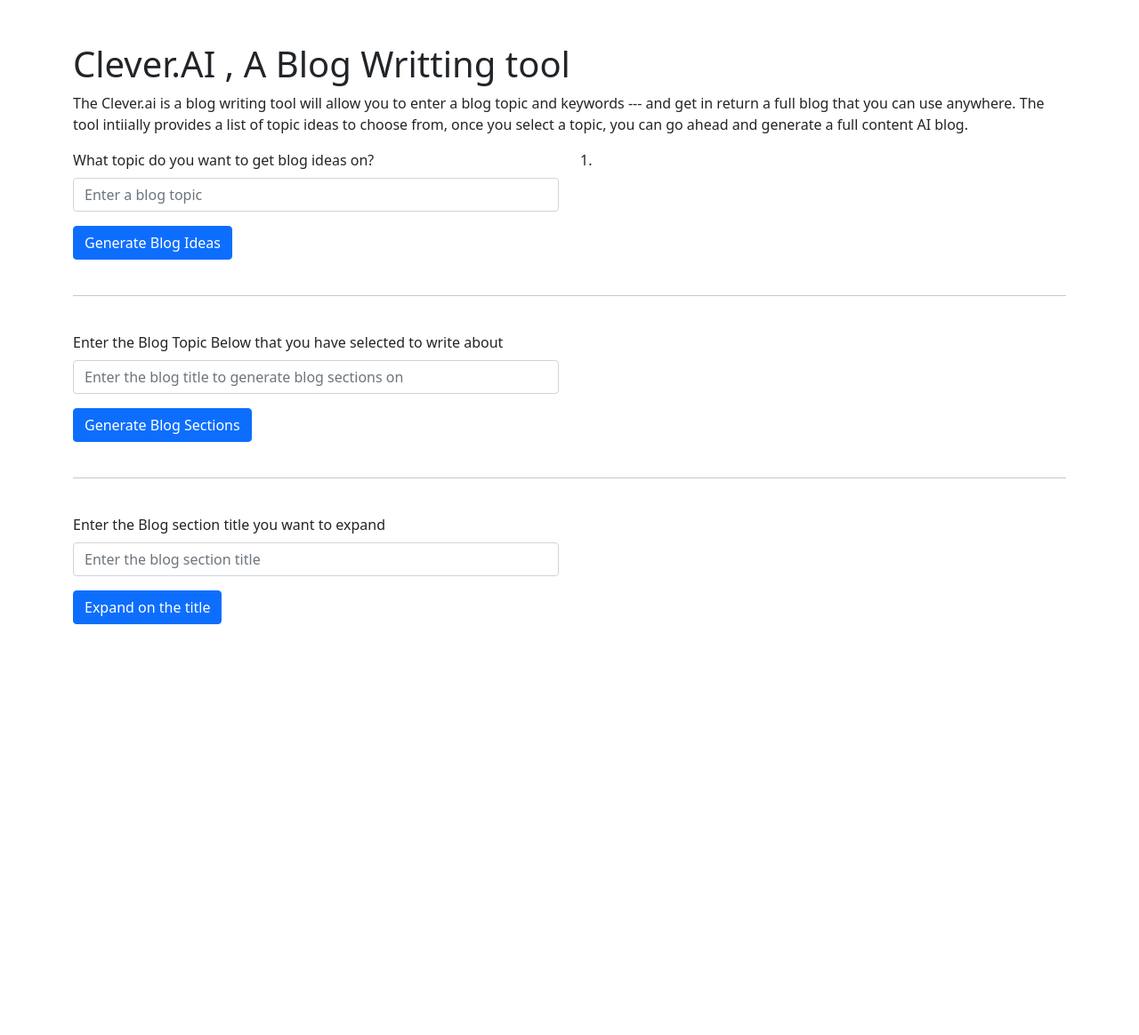
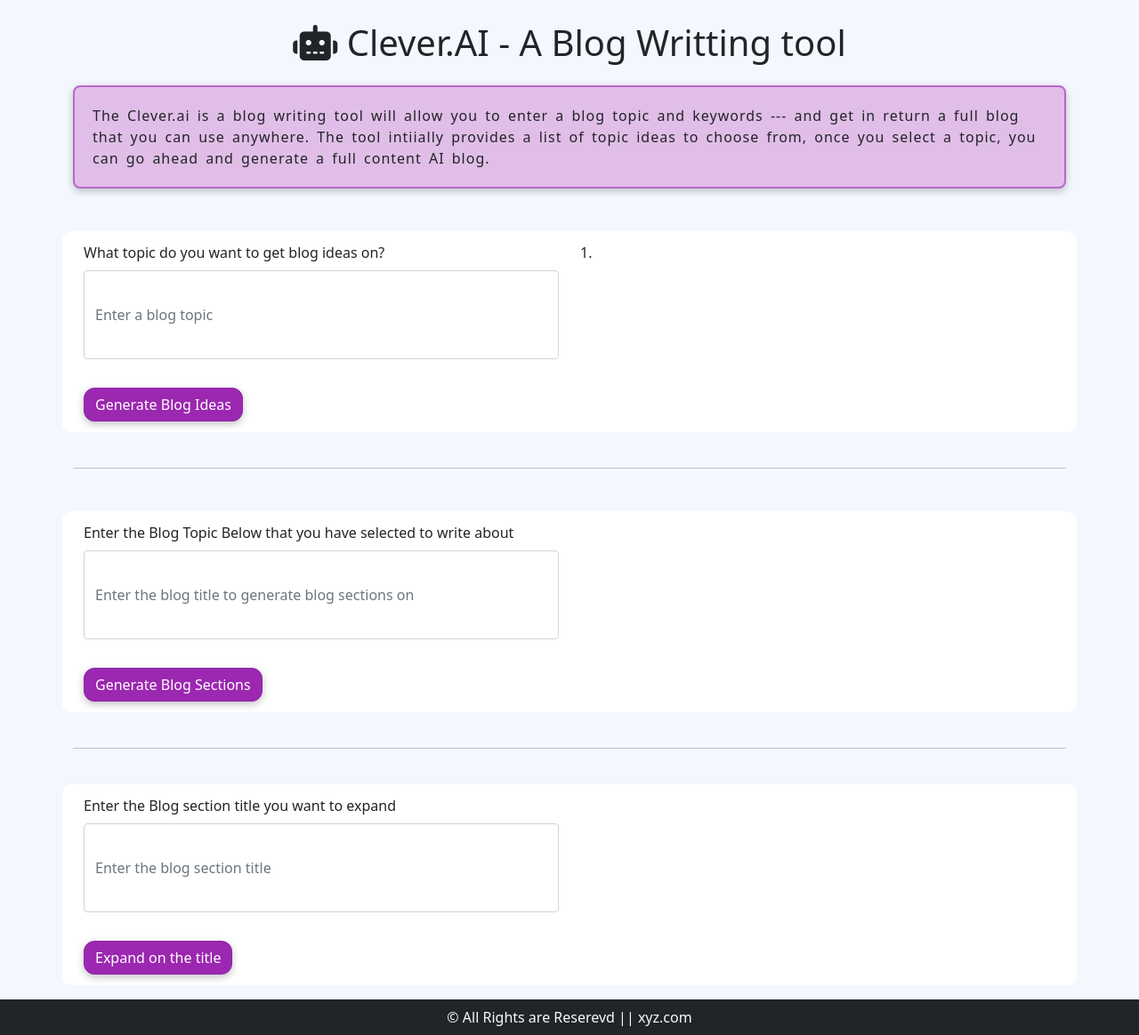
Before and after one commit to mrMorningstarr/ai-blog-writer-openai-main, a Python web app: template templates/index.html in a window 1280 px wide. Shown: the whole page at 89% size. Before the commit the page ends 702 px from the top, so only its background shows below. Run offline with Jinja, Linux system fonts and the light colour scheme; the template is opened without the code that fills it, so the values that code supplies are empty.

Commit message:
Update index.html

```diff
--- a/templates/index.html
+++ b/templates/index.html
@@ -9,18 +9,80 @@
     <meta name="viewport" content="width=device-width, initial-scale=1">
 
     <title>Skolo</title>
-
-    <!-- Bootstrap CSS -->
+     <!-- Bootstrap CSS -->
    <link href="https://cdn.jsdelivr.net/npm/bootstrap@5.1.3/dist/css/bootstrap.min.css" rel="stylesheet" integrity="sha384-1BmE4kWBq78iYhFldvKuhfTAU6auU8tT94WrHftjDbrCEXSU1oBoqyl2QvZ6jIW3" crossorigin="anonymous">
 
-    <link rel="shortcut icon" type="image/x-icon" href="{{ url_for('static', filename='images/favicon.png') }}">
+   <link rel="shortcut icon" type="image/x-icon" href="{{ url_for('static', filename='images/favicon.png') }}">
+
+
+   <!-- FONT AWESOME CDN -->
+   <link rel="stylesheet" href="https://cdnjs.cloudflare.com/ajax/libs/font-awesome/6.2.0/css/all.min.css" integrity="sha512-xh6O/CkQoPOWDdYTDqeRdPCVd1SpvCA9XXcUnZS2FmJNp1coAFzvtCN9BmamE+4aHK8yyUHUSCcJHgXloTyT2A==" crossorigin="anonymous" referrerpolicy="no-referrer" />
+
+
+
+   <link rel="preconnect" href="https://fonts.googleapis.com">
+<link rel="preconnect" href="https://fonts.gstatic.com" crossorigin>
+
+
+    <style>
+
+
+      .form-control{
+        height: 100px;
+      }
+      .section1-p{
+        background-color: rgb(225, 190, 231);
+        border-radius: 8px;
+        padding: 20px;
+        border: 2px solid rgb(186, 104, 200);
+        box-shadow: rgba(0, 0, 0, 0.24) 0px 3px 8px;
+        letter-spacing: 1px;
+        word-spacing: 3px;
+      }
+      #main-heading{
+        /* font-family: 'Oswald', sans-serif; */
+      }
+      input#blogTopic:focus,#blogSection:focus , #blogExpander:focus{
+        border-color: rgb(156, 39, 176);
+        box-shadow: none;
+        /* border-color: rgb(186, 104, 200); */
+  box-shadow: inset 0 1px 1px rgba(0, 0, 0, 0.075), 0 0 8px rgb(156, 39, 176);
+
+      }
+
+      button#blogTopicButton,#expand-title-btn,#generate-blog-sec-btn{
+        color: #fff;
+        background-color:rgb(156, 39, 176);
+        border: 1px solid rgb(142, 36, 170);
+        border-radius: 12px;
+        box-shadow: rgba(0, 0, 0, 0.24) 0px 3px 8px;
+      }
+      button#blogTopicButton:hover,#expand-title-btn:hover, #generate-blog-sec-btn:hover{
+        background-color: rgb(186, 104, 200);
+      }
+      button#blogTopicButton:focus, #expand-title-btn:focus, #generate-blog-sec-btn:focus{
+        box-shadow: inset 0 1px 1px rgba(0, 0, 0, 0.075), 0 0 8px rgb(156, 39, 176);
+      }
+
+      body {
+    background-color: #F5F7FF !important;
+}
+
+.row {
+    background-color: #ffff;
+    border-radius: 10px;
+    padding: 12px;
+}
+    </style>
+
+
 
   </head>
   <body>
     <div class="container">
-      <h1 class="mt-5">Clever.AI , A Blog Writting tool</h1>
+      <h1 class="mt-4 text-center mb-4" id="main-heading"><i class="fa-solid fa-robot"></i> Clever.AI - A Blog Writting tool</h1>
 
-      <p>The Clever.ai  is a blog writing tool will allow you to enter a blog topic and keywords --- and get in return a full blog that you can use anywhere. The tool intiially provides a list of topic ideas to choose from, once you select a topic, you can go ahead and generate a full content AI blog.</p>
+      <p class="section1-p mt-2 mb-5">The Clever.ai  is a blog writing tool will allow you to enter a blog topic and keywords --- and get in return a full blog that you can use anywhere. The tool intiially provides a list of topic ideas to choose from, once you select a topic, you can go ahead and generate a full content AI blog.</p>
 
       <div class="row">
         <div class="col-lg-6">
@@ -31,7 +93,7 @@
             </div>
             <input type="hidden" name="form1" value="form1">
 
-            <button type="submit" id="blogTopicButton" class="btn btn-primary">Generate Blog Ideas</button>
+            <button type="submit" id="blogTopicButton" class="btn btn-primary mt-3">Generate Blog Ideas</button>
           </form>
         </div>
 
@@ -47,7 +109,7 @@
       <hr>
       <br>
 
-      <div class="row">
+      <div class="row mt-2">
         <div class="col-lg-6">
           <form class="" action="/" method="post">
             <div class="mb-3">
@@ -56,7 +118,7 @@
             </div>
             <input type="hidden" name="form2" value="form2">
 
-            <button type="submit" class="btn btn-primary">Generate Blog Sections</button>
+            <button type="submit" id="generate-blog-sec-btn" class="btn btn-primary mt-3">Generate Blog Sections</button>
           </form>
         </div>
 
@@ -80,7 +142,7 @@
             </div>
             <input type="hidden" name="form3" value="form3">
 
-            <button type="submit" class="btn btn-primary">Expand on the title</button>
+            <button type="submit" id="expand-title-btn" class="btn btn-primary mt-3">Expand on the title</button>
           </form>
         </div>
 
@@ -92,7 +154,13 @@
       </div>
 
 
+
     </div>
+    <footer class="mt-3  mt-0 bg-dark text-light">
+      <div class="text-center p-2">
+        &#169;	All Rights are Reserevd || xyz.com
+      </div>
+    </footer>
 
 
     <!-- Option 1: Bootstrap Bundle with Popper -->
```
